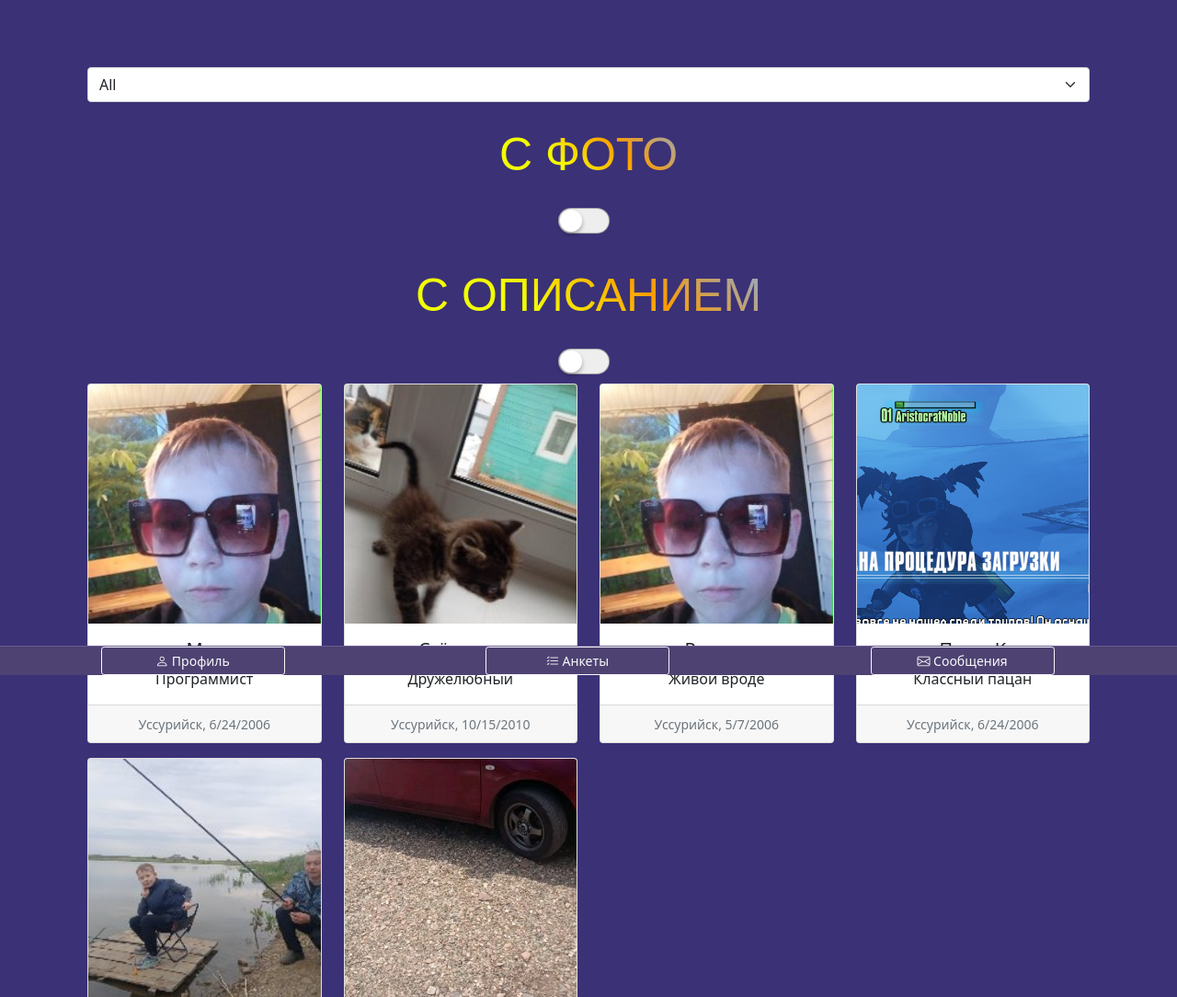
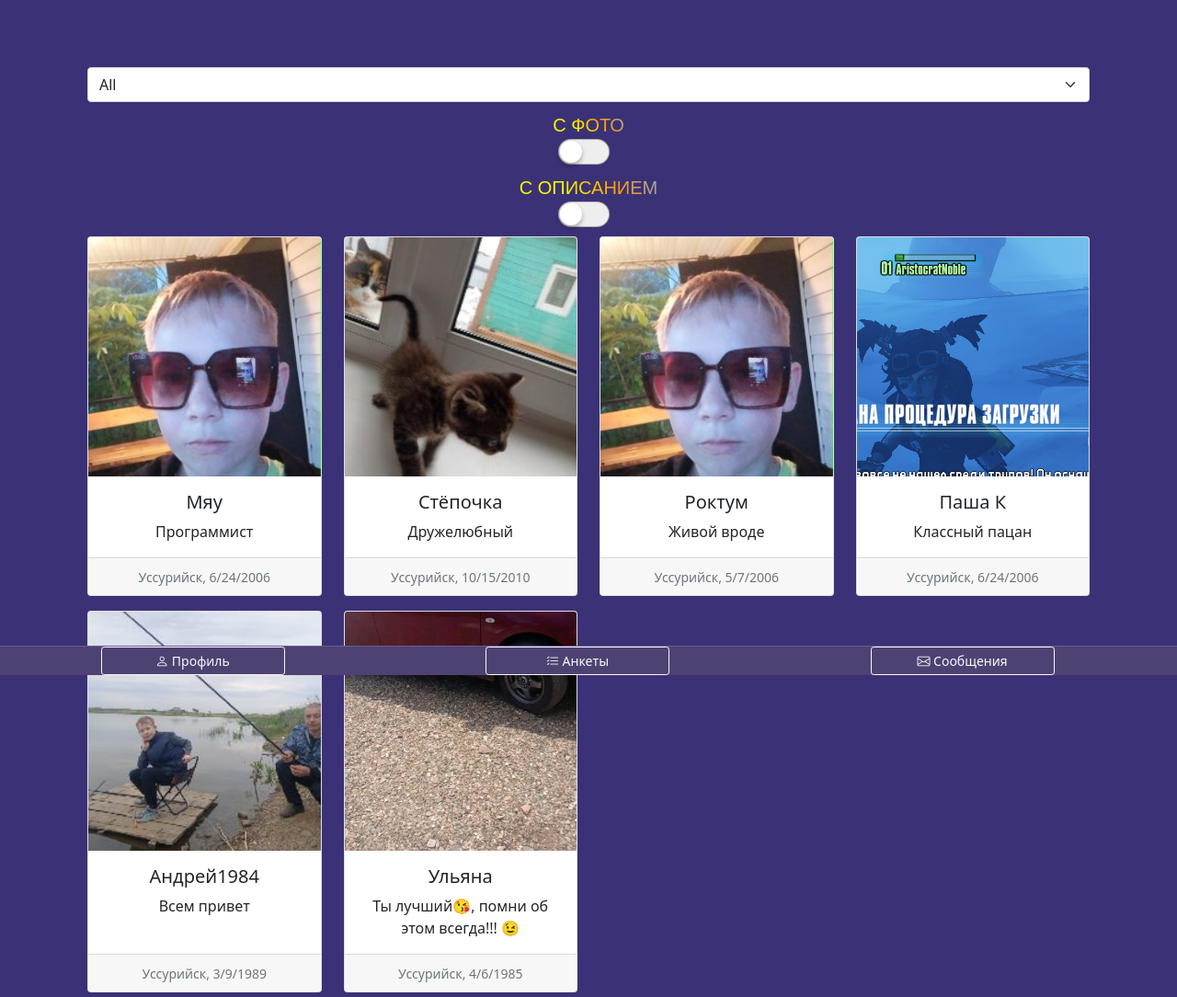
Before and after one commit to Pashok5760/Hisite, a Flask app: page /surveys in a window 1280 px wide. Shown: the part 66-1150 px from the top of the page at 92% size. Run offline with Flask 3, Linux system fonts and the light colour scheme; data comes from the database, SQL or seed files in the repository; some libraries are stand-ins or nearby versions.

Commit message:
Fix size text

```diff
--- a/templates/surveys.html
+++ b/templates/surveys.html
@@ -101,17 +101,18 @@
 .checkbox-ios.focused .checkbox-ios-switch:before {
 	box-shadow: inset 0px 0px 4px #ff5623;
 }
-@import url(https://fonts.googleapis.com/css?family=Rubik+One&subset=latin,cyrillic);
+ @import url(https://fonts.googleapis.com/css?family=Rubik+One&subset=latin,cyrillic);
 .gradient-text {
   font-family: 'Rubik One', sans-serif;
-  font-size: 50px;
+  font-size: 20px;
   text-transform: uppercase;
   background: linear-gradient(45deg, #f2ff00 33%, #fe9c00 66%, #8AA9D6);
   -webkit-background-clip: text;
   -webkit-text-fill-color: transparent;
   color: #0B2349;
   display: table;
-  margin: 20px auto;
+  background-clip: text;
+  margin: auto;
 }
 
 </style>
```
